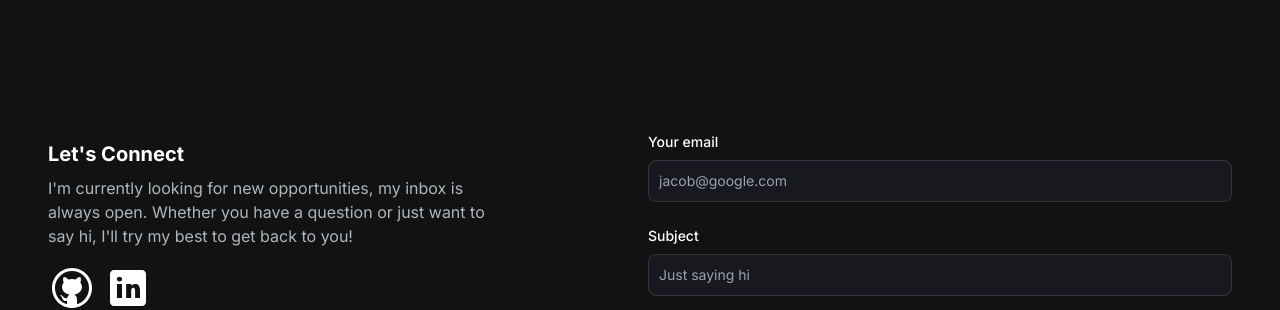
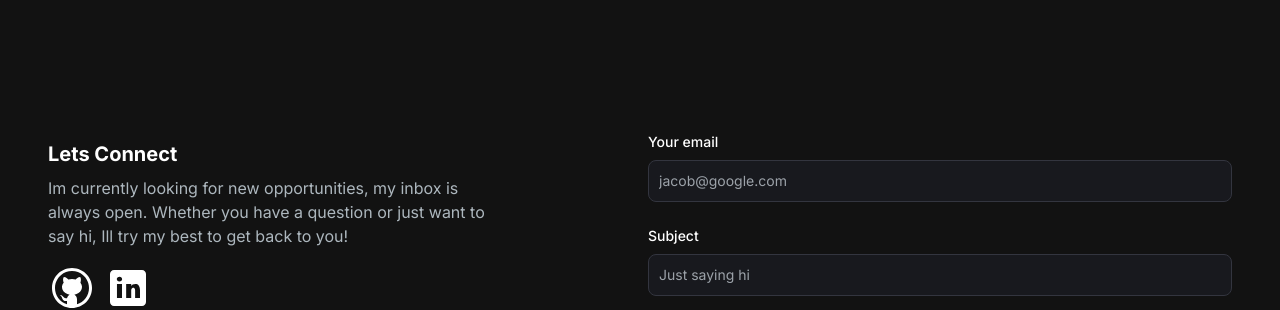
Before and after one commit to fikriansyah-31/portofolio-fk, a Next.js app: page / in a window 1280 px wide. Shown: the part 2775-3085 px from the top of the page. Built offline with nearby package versions, Linux system fonts and the light colour scheme.

Commit message:
first commit

```diff
--- a/src/app/components/EmailSection.tsx
+++ b/src/app/components/EmailSection.tsx
@@ -9,10 +9,10 @@ const EmailSection: React.FC = () => {
     <section className="grid md:grid-cols-2 my-12 md:my-16 py-24 gap-4 relative">
       <div className="absolute w-80 h-80 z-0 bg-[radial-gradient(ellipse_at_center,_var(--tw-gradient-stops))] from-purple-900 to-transparent rounded-full blur-lg top-full -left-4 transform -translate-x-1/2 -translate-y-1/2"></div>
       <div className="z-10">
-        <h5 className="text-xl font-bold text-white my-2">Let's Connect</h5>
+        <h5 className="text-xl font-bold text-white my-2">Lets Connect</h5>
         <p className="text-[#ADB7BE] mb-4 max-w-md">
-          I'm currently looking for new opportunities, my inbox is always open.
-          Whether you have a question or just want to say hi, I'll try my best
+          Im currently looking for new opportunities, my inbox is always open.
+          Whether you have a question or just want to say hi, Ill try my best
           to get back to you!
         </p>
         <div className="socials flex flex-row gap-2">
```
